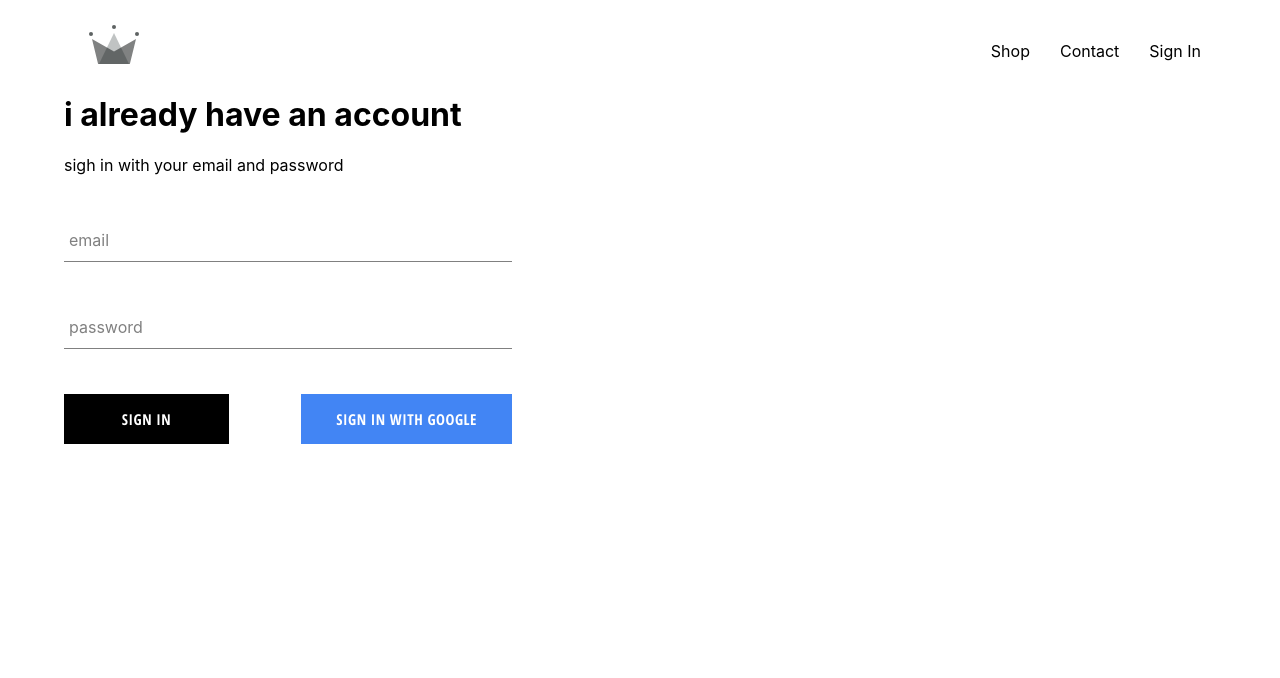
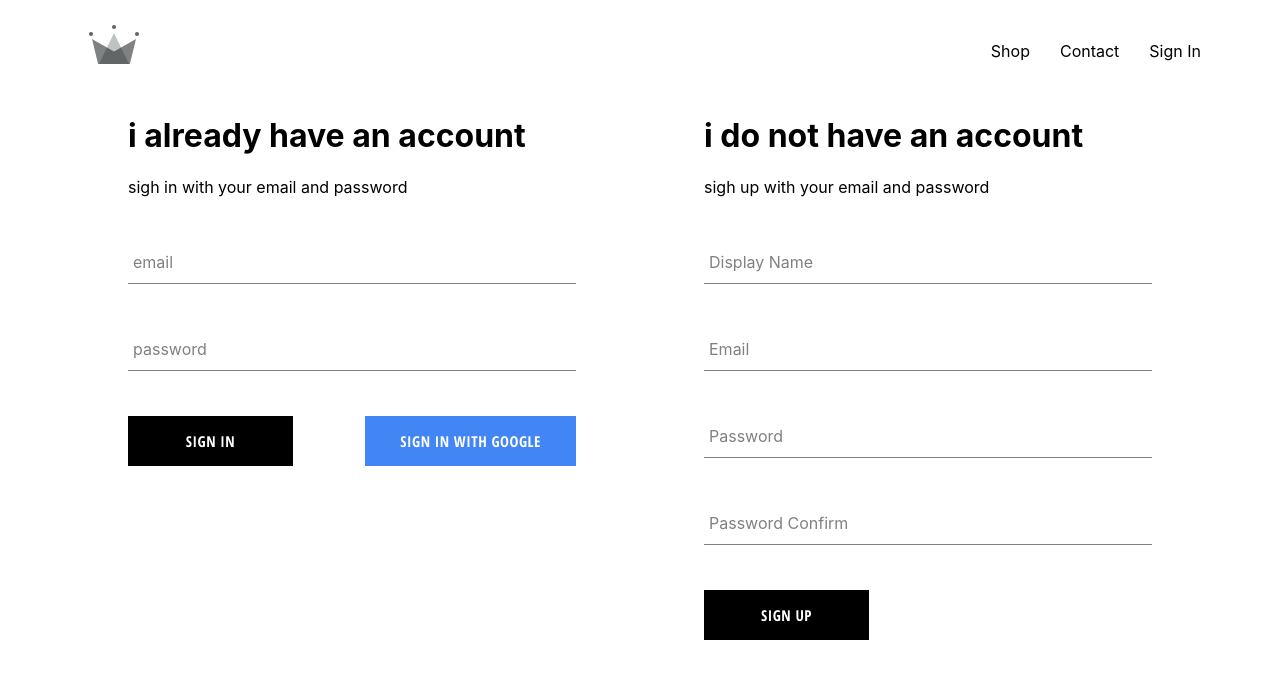
Before and after one commit to YassineEddyb/clothes-shop, a React (Create React App) app: page /signin in a window 1280 px wide. Shown: the top 678 px of the page. Built offline with nearby package versions, Linux system fonts and the light colour scheme; no server answers.

Commit message:
creating firebase utils , adding sign up component

```diff
--- a/src/App.js
+++ b/src/App.js
@@ -6,7 +6,7 @@ import HomePage from "./pages/homepage/homepage.component.jsx";
 import ShopPage from "./pages/shopPage/shopPage.component.jsx";
 import Header from "./component/header/header.component";
 import SignInSignOut from "./pages/sign-in-and-sign-out/sign-in-and-sign-out.component";
-import { auth } from "./firebase/firebase.util";
+import { auth, createUserProfileDocument } from "./firebase/firebase.util";
 
 class App extends React.Component {
   constructor(props) {
@@ -20,9 +20,24 @@ class App extends React.Component {
   unSubscribeFromAuth = null;
 
   componentDidMount() {
-    this.unSubscribeFromAuth = auth.onAuthStateChanged((user) => {
-      this.setState({ currentUser: user });
-      console.log(user);
+    this.unSubscribeFromAuth = auth.onAuthStateChanged(async (userAuth) => {
+      if (userAuth) {
+        const userRef = createUserProfileDocument(userAuth);
+
+        (await userRef).onSnapshot(
+          (snapShot) => {
+            this.setState({
+              id: snapShot.id,
+              ...snapShot.data(),
+            });
+          },
+          () => {
+            console.log(this.state);
+          }
+        );
+      } else {
+        this.setState({ currentUser: userAuth });
+      }
     });
   }
 
--- a/src/component/sign-up/sign-up.component.jsx
+++ b/src/component/sign-up/sign-up.component.jsx
@@ -0,0 +1,103 @@
+import React, { Component } from "react";
+import { auth, createUserProfileDocument } from "../../firebase/firebase.util";
+// import "./sign-in.style.scss";
+
+import FormInput from "../form-input/form-input.component";
+import CustomButton from "../custom-button/custom-button.component";
+
+export class SignUp extends Component {
+  constructor(props) {
+    super(props);
+
+    this.state = {
+      email: "",
+      displayName: "",
+      password: "",
+      passwordConfirm: "",
+    };
+  }
+
+  handleSubimt = async (event) => {
+    event.preventDefault();
+    const { displayName, email, password, passwordConfirm } = this.state;
+
+    if (password !== passwordConfirm) {
+      alert("password dont match!");
+      return;
+    }
+
+    try {
+      const { user } = await auth.createUserWithEmailAndPassword(
+        email,
+        password
+      );
+      createUserProfileDocument(user, { displayName });
+
+      this.setState({
+        email: "",
+        displayName: "",
+        password: "",
+        passwordConfirm: "",
+      });
+    } catch (err) {
+      console.log(err);
+    }
+  };
+
+  handleChange = (event) => {
+    const { value, name } = event.target;
+    this.setState({ [name]: value });
+  };
+
+  render() {
+    const { displayName, email, password, passwordConfirm } = this.state;
+    return (
+      <div className="sign-in">
+        <h1>i do not have an account</h1>
+        <span> sigh up with your email and password</span>
+
+        <form className="sign-up-form" onSubmit={this.handleSubimt}>
+          <FormInput
+            name="displayName"
+            type="text"
+            handleChange={this.handleChange}
+            value={displayName}
+            label="Display Name"
+            required
+          />
+
+          <FormInput
+            name="email"
+            type="email"
+            handleChange={this.handleChange}
+            value={email}
+            label="Email"
+            required
+          />
+
+          <FormInput
+            name="password"
+            type="password"
+            handleChange={this.handleChange}
+            value={password}
+            label="Password"
+            required
+          />
+
+          <FormInput
+            name="passwordConfirm"
+            type="password"
+            handleChange={this.handleChange}
+            value={passwordConfirm}
+            label="Password Confirm"
+            required
+          />
+
+          <CustomButton type="submit">Sign Up</CustomButton>
+        </form>
+      </div>
+    );
+  }
+}
+
+export default SignUp;
--- a/src/firebase/firebase.util.js
+++ b/src/firebase/firebase.util.js
@@ -23,4 +23,28 @@ const provider = new firebase.auth.GoogleAuthProvider();
 provider.setCustomParameters({ prompt: "select_account" });
 export const signInWithGoogle = () => auth.signInWithPopup(provider);
 
+export const createUserProfileDocument = async (userAuth, additionalDate) => {
+  if (!userAuth) return;
+
+  const userRef = firestore.doc(`users/${userAuth.uid}`);
+  const snapShot = await userRef.get();
+
+  if (!snapShot.exists) {
+    const { displayName, email } = userAuth;
+    const createdAt = new Date();
+
+    try {
+      await userRef.set({
+        displayName,
+        email,
+        createdAt,
+        ...additionalDate,
+      });
+    } catch (err) {
+      console.log("error when creating user" + err.message);
+    }
+  }
+
+  return userRef;
+};
 export default firebase;
--- a/src/pages/sign-in-and-sign-out/sign-in-and-sign-out.component.jsx
+++ b/src/pages/sign-in-and-sign-out/sign-in-and-sign-out.component.jsx
@@ -1,10 +1,14 @@
 import React from "react";
+import "./sign-in-and-sign-out.style.scss";
+
 import SignIn from "../../component/sign-in/sign-in.component";
+import SingUp from "../../component/sign-up/sign-up.component";
 
 const SignInSignOut = () => {
   return (
-    <div>
+    <div className="sign-in-and-sign-up">
       <SignIn />
+      <SingUp />
     </div>
   );
 };
--- a/src/pages/sign-in-and-sign-out/sign-in-and-sign-out.style.scss
+++ b/src/pages/sign-in-and-sign-out/sign-in-and-sign-out.style.scss
@@ -0,0 +1,5 @@
+.sign-in-and-sign-up {
+  display: flex;
+  flex-direction: row;
+  justify-content: space-around;
+}
```
